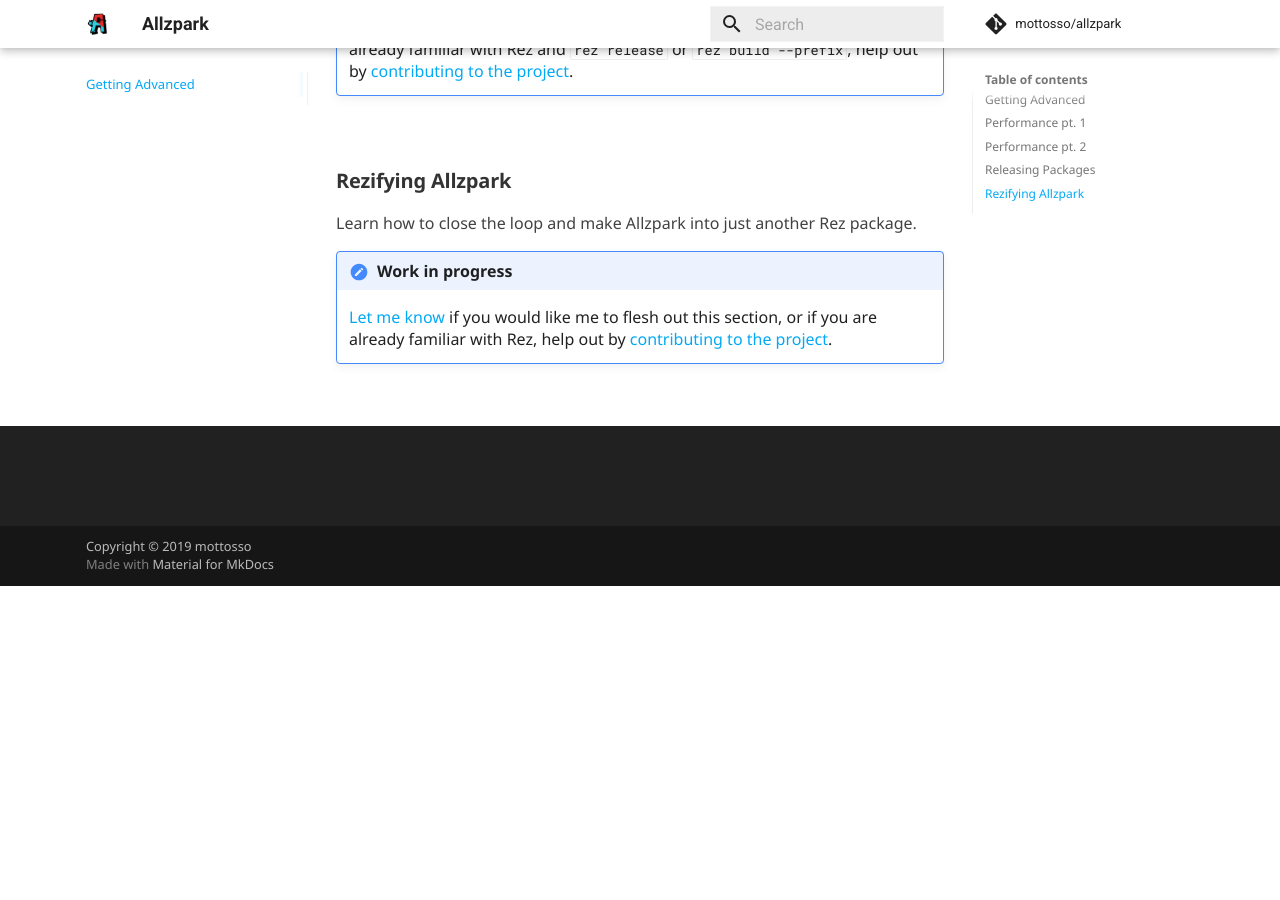
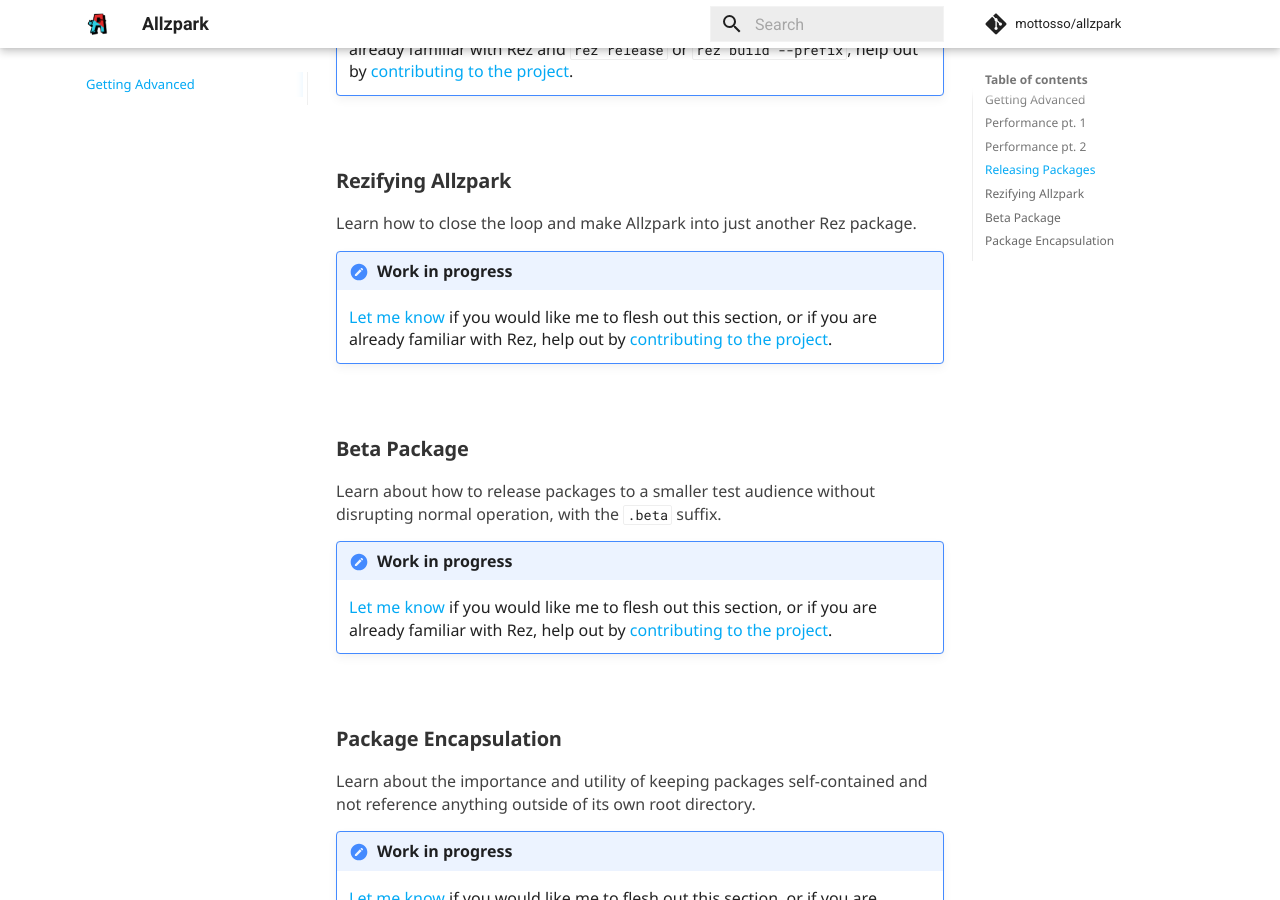
Before and after one commit to mottosso/allzpark, an MkDocs documentation site: the page built from docs/pages/getting-advanced.md, in a window 1280 px wide and 900 px high, scrolled down 1245 px. Built offline with MkDocs 1.6.1 and Material for MkDocs 9.7.7, drawn with Linux system fonts in a browser that asks for light colours; comment, search, counter and statistics services are not loaded; before the commit the page ends 1831 px from its top, so only the background shows below that.

Commit message:
Update Advanced

```diff
--- a/docs/pages/getting-advanced.md
+++ b/docs/pages/getting-advanced.md
@@ -47,3 +47,21 @@
 	[Let me know](https://github.com/mottosso/allzpark/issues) if you would like me to flesh out this section, or if you are already familiar with Rez, help out by [contributing to the project](/contributing).
 
 <br>
+
+### Beta Package
+
+Learn about how to release packages to a smaller test audience without disrupting normal operation, with the `.beta` suffix.
+
+!!! note "Work in progress"
+	[Let me know](https://github.com/mottosso/allzpark/issues) if you would like me to flesh out this section, or if you are already familiar with Rez, help out by [contributing to the project](/contributing).
+
+<br>
+
+### Package Encapsulation
+
+Learn about the importance and utility of keeping packages self-contained and not reference anything outside of its own root directory.
+
+!!! note "Work in progress"
+	[Let me know](https://github.com/mottosso/allzpark/issues) if you would like me to flesh out this section, or if you are already familiar with Rez, help out by [contributing to the project](/contributing).
+
+<br>
```
